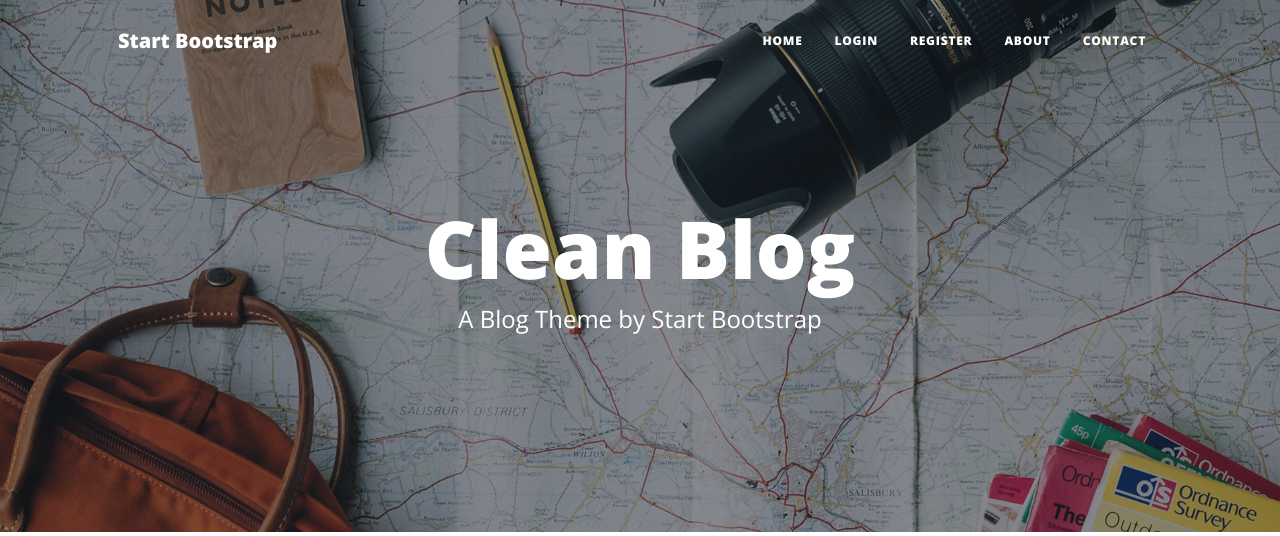
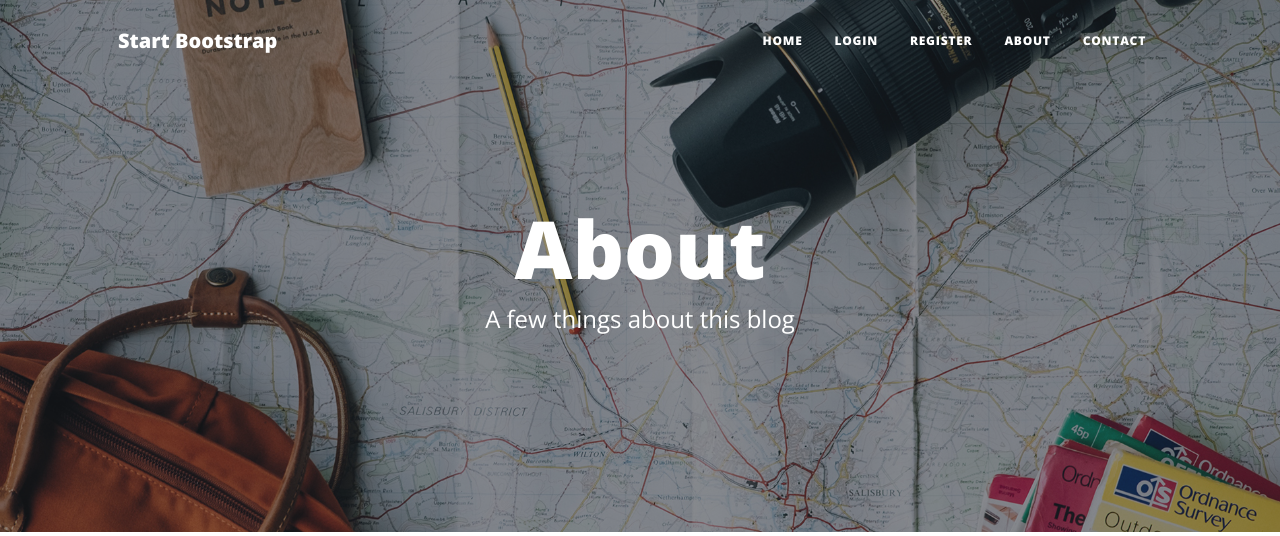
Before and after one commit to kamil-kosno/upgraded-blog, a Flask app: page /about in a window 1280 px wide. Shown: the top 536 px of the page. Run offline with Flask 2, Linux system fonts and the light colour scheme; some libraries are stand-ins or nearby versions.

Commit message:
update html templates

```diff
--- a/templates/about.html
+++ b/templates/about.html
@@ -6,8 +6,8 @@
                 <div class="row gx-4 gx-lg-5 justify-content-center">
                     <div class="col-md-10 col-lg-8 col-xl-7">
                         <div class="site-heading">
-                            <h1>Clean Blog</h1>
-                            <span class="subheading">A Blog Theme by Start Bootstrap</span>
+                            <h1>About</h1>
+                            <span class="subheading">A few things about this blog</span>
                         </div>
                     </div>
                 </div>
--- a/templates/contact.html
+++ b/templates/contact.html
@@ -6,8 +6,8 @@
                 <div class="row gx-4 gx-lg-5 justify-content-center">
                     <div class="col-md-10 col-lg-8 col-xl-7">
                         <div class="site-heading">
-                            <h1>Clean Blog</h1>
-                            <span class="subheading">A Blog Theme by Start Bootstrap</span>
+                            <h1>Contact</h1>
+                            <span class="subheading">Contact me regarding this blog</span>
                         </div>
                     </div>
                 </div>
--- a/templates/header.html
+++ b/templates/header.html
@@ -46,8 +46,8 @@
                 <div class="row gx-4 gx-lg-5 justify-content-center">
                     <div class="col-md-10 col-lg-8 col-xl-7">
                         <div class="site-heading">
-                            <h1>Clean Blog</h1>
-                            <span class="subheading">A Blog Theme by Start Bootstrap</span>
+                            <h1>My Blog</h1>
+                            <span class="subheading">A blog about nothing</span>
                         </div>
                     </div>
                 </div>
```
